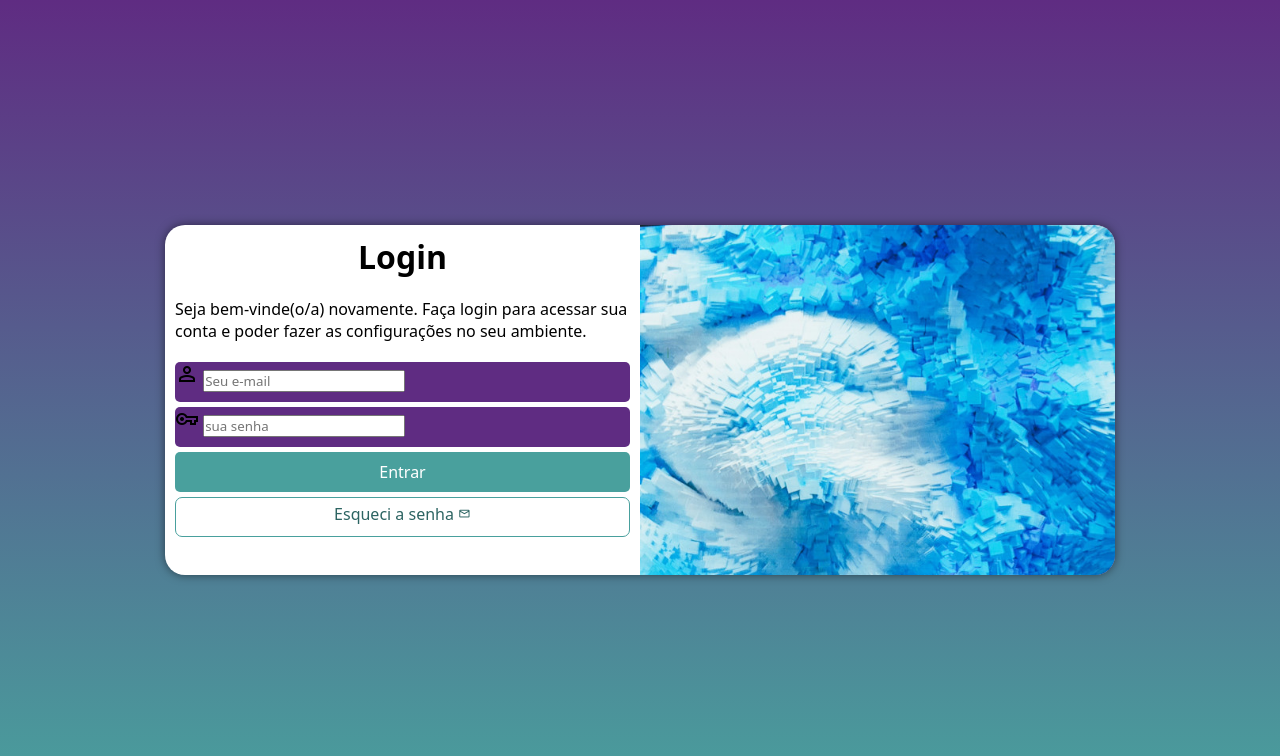
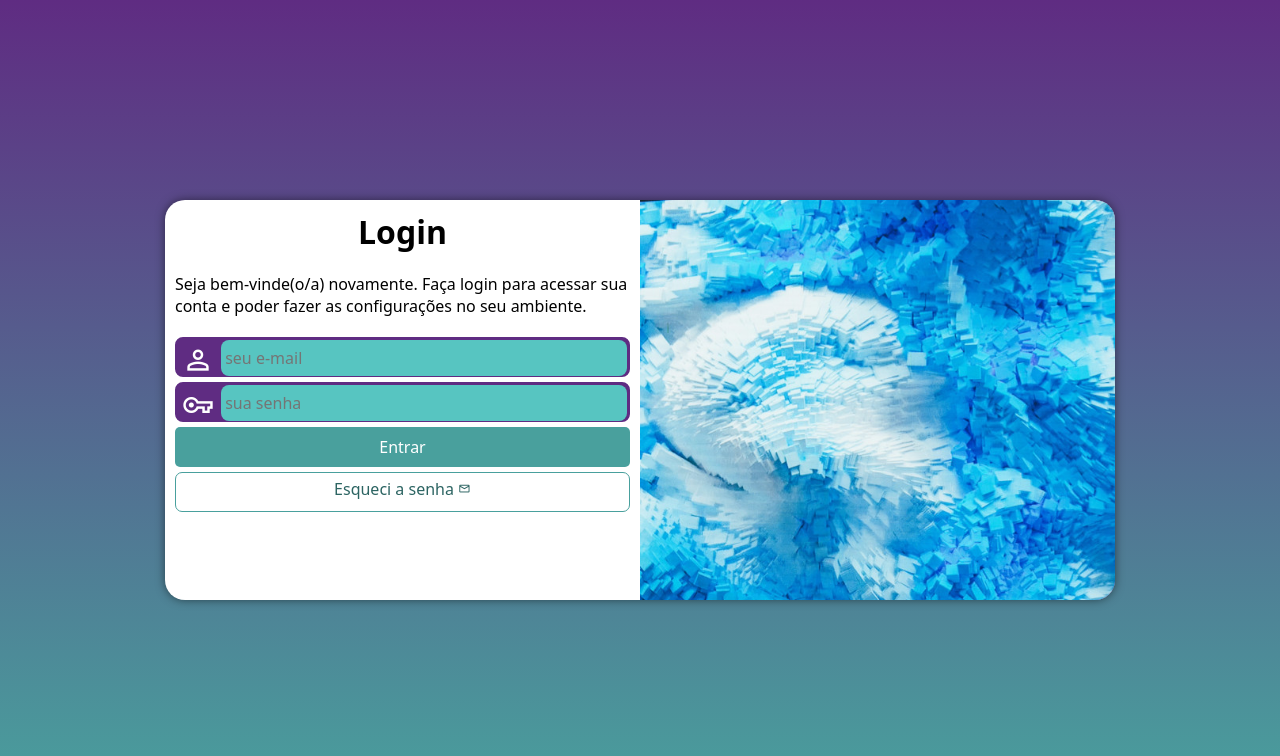
Before and after one commit to ironmanmark5/projeto-login, a plain HTML site: page index.html in a window 1280 px wide. Drawn offline with nearby package versions, Linux system fonts and the light colour scheme.

Commit message:
projeto-completo

```diff
--- a/estilos/media-query.css
+++ b/estilos/media-query.css
@@ -16,7 +16,7 @@ Grandes telas: acima de 1366px
 
     section#login{
         width: 80vw;
-        height: 380px;
+        height: 340px;
     }
 
     section#login > div#imagem {
@@ -38,7 +38,7 @@ Grandes telas: acima de 1366px
 
     section#login {
         width: 950px;
-        height: 350px;
+        height: 400px;
     }
 
     section#login > div#imagem {
--- a/estilos/style.css
+++ b/estilos/style.css
@@ -30,7 +30,6 @@ section#login {
     position: absolute;
     top: 50%;
     left: 50%;
-    transform: translate(-50%, -50%);
     overflow: hidden;
 
     background-color: white;
@@ -39,6 +38,7 @@ section#login {
     border-radius: 20px;
     box-shadow: 0px 0px 10px rgba(0, 0, 0, 0.5);
 
+    transform: translate(-50%, -50%);
     transition: width 0.3s, heitght 0.3s;
     transition-timing-function: ease;
 }
@@ -67,15 +67,40 @@ div#formulario > p {
 
 form > div.campo {
     background-color: #5f2c82;
+    border: 2px solid #5f2c82;
     display: block;
     width: 100%;
     height: 40px;
-    border-radius: 5px;
+    border-radius: 8px;
     margin: 5px 0px;
 }
 
 div.campo > label {
     display: none;
+}
+
+div.campo > span {
+    color: white;
+    /*background-color: black; */
+    font-size: 2em;
+    width: 40px;
+    padding: 5px;
+}
+
+div.campo > input {
+    background-color: #57c5c1;
+    font-size: 1em;
+    width: calc(100% - 45px);
+    height: 100%;
+    border: 0px;
+    border-radius: 8px;
+    padding: 4px;
+    transform: translateY(-12px);
+}
+
+div.campo > input:focus-within {
+    background-color: white;
+    border: none;
 }
 
 form > input[type=submit] {
--- a/index.html
+++ b/index.html
@@ -20,7 +20,7 @@
                 <form action="login.php" method="post" autocomplete="on">
                    <div class="campo">
                     <span class="material-symbols-outlined">person</span>
-                    <input type="email" name="login" id="ilogin" placeholder="Seu e-mail" autocomplete="email" required maxlength="30">
+                    <input type="email" name="login" id="ilogin" placeholder="seu e-mail" autocomplete="email" required maxlength="30">
                     <label for="ilogin">Login</label>
                    </div>
                    <div class="campo">
```
